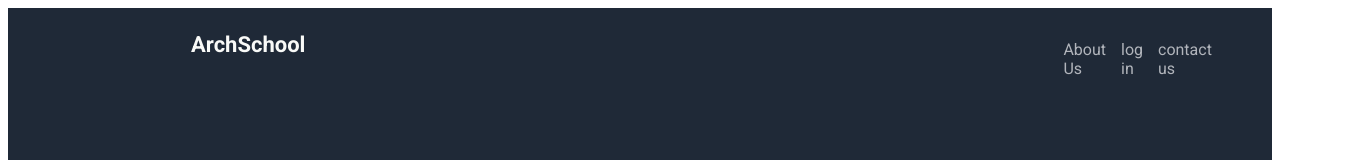
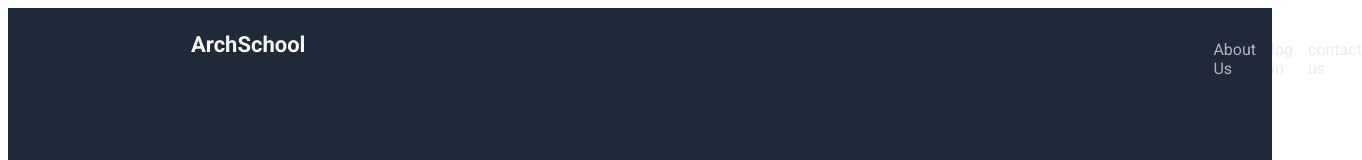
Before and after one commit to tomartwinkle/The-Odin-Project, a plain HTML site: page project-landing_page/project.html in a window 1280 px wide. Shown: the top 160 px of the page, 1362 px wide, since content can reach past the window. Drawn offline with Linux system fonts and the light colour scheme.

Commit message:
Update project.css

```diff
--- a/project-landing_page/project.css
+++ b/project-landing_page/project.css
@@ -26,7 +26,7 @@ body{
     font-size: 22px;
   }
   .header-list{
-    margin-left:750px;
+    margin-left:900px;
   }
 
   ul{
```
